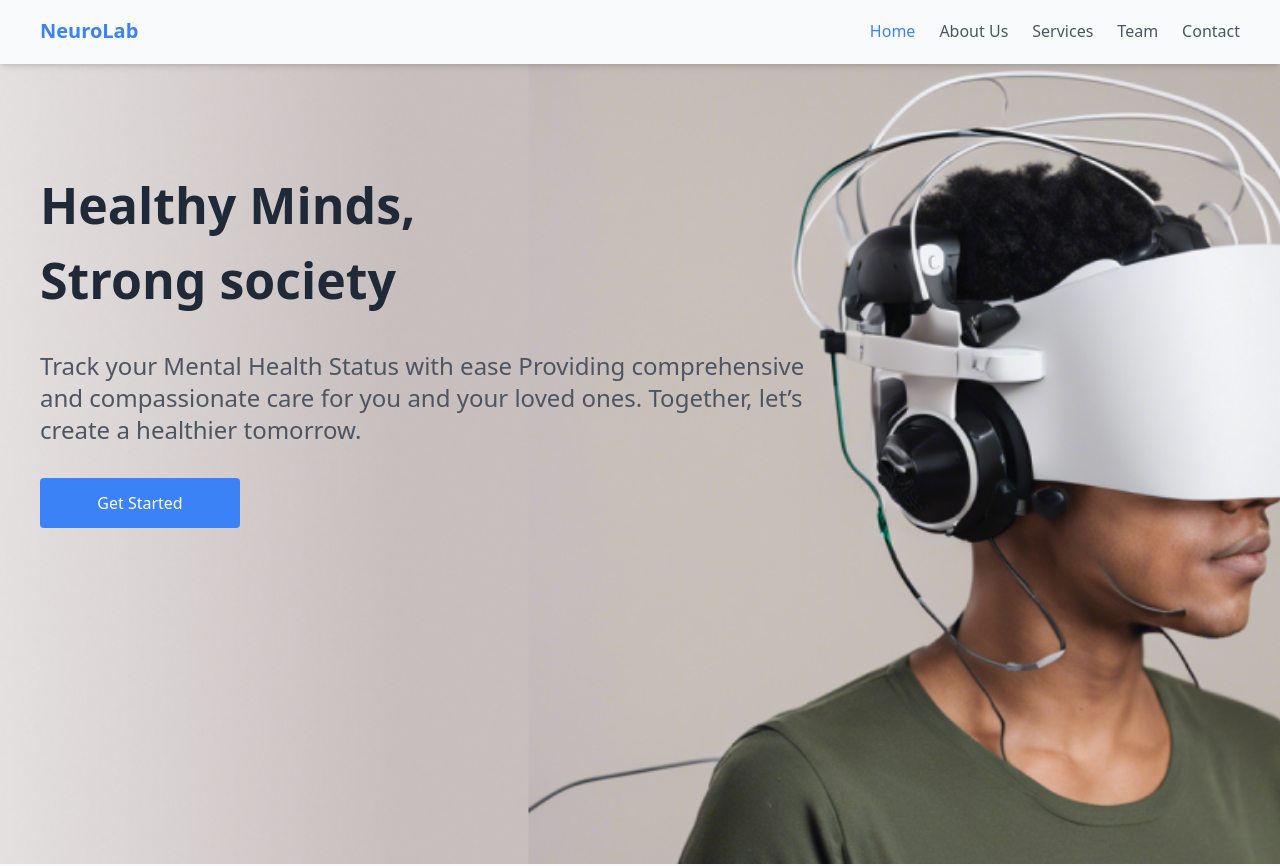
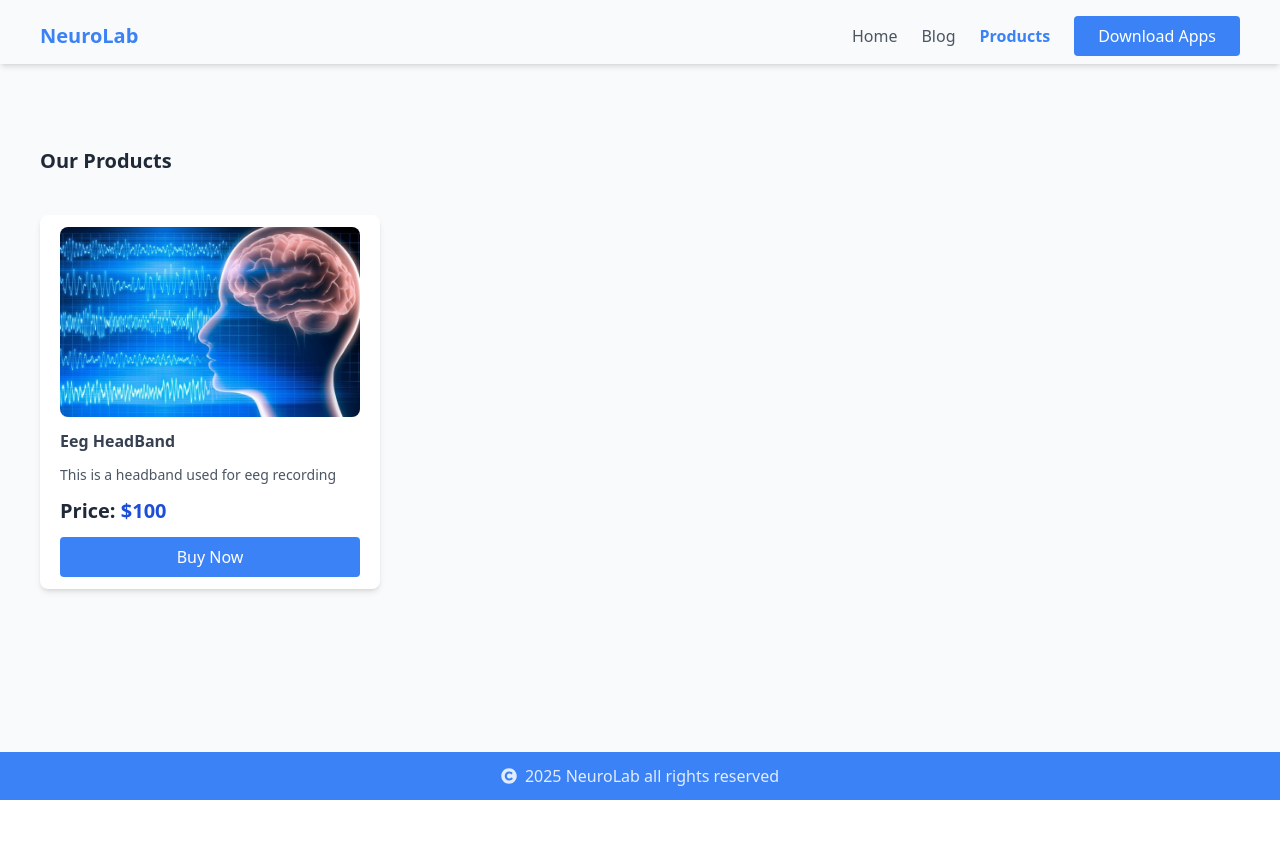
Before and after one commit to aine1100/NeuroLab, a React (Vite) app: page /products in a window 1280 px wide. Shown: the top 866 px of the page. After the commit the page ends 800 px from the top, so only its background shows below. Built offline with nearby package versions, Linux system fonts and the light colour scheme.

Commit message:
added new pages

```diff
--- a/package.json
+++ b/package.json
@@ -14,7 +14,8 @@
     "react": "^18.3.1",
     "react-dom": "^18.3.1",
     "react-icons": "^5.4.0",
-    "react-intersection-observer": "^9.13.1"
+    "react-intersection-observer": "^9.13.1",
+    "react-router-dom": "^7.1.5"
   },
   "devDependencies": {
     "@eslint/js": "^9.13.0",
--- a/src/App.tsx
+++ b/src/App.tsx
@@ -1,59 +1,21 @@
-import Header from "./components/Header";
-import HeroSection from "./components/HeroSection";
-import ServicesSection from "./components/ServicesSection";
-import WhyUs from "./components/WhyChooseUs";
-import DoctorsSection from "./components/DoctorsSection";
-import TestimonialsSection from "./components/TestimonialsSection";
-import FAQSection from "./components/FAQSection";
-import FadeInSection from "./components/FadeInSection";
-import Contact from "./components/contact";
-import Footer from "./components/Footer";
+import { BrowserRouter as Router, Routes, Route } from "react-router-dom";
+import LandingPage from "./page/landing";
+import ProjectPage from "./page/products";
+import ChatRoom from "./page/chatRoom";
 
 const App: React.FC = () => {
   return (
-    <div className="font-sans bg-gray-50">
-      <Header />
-      <FadeInSection>
-        <div id="home">
-          <HeroSection />
-        </div>
-      </FadeInSection>
-      <FadeInSection>
-        <div id="about">
-          <ServicesSection />
-        </div>
-      </FadeInSection>
-      <FadeInSection>
-        <div id="services">
-          <WhyUs />
-        </div>
-      </FadeInSection>
-      <FadeInSection>
-        <div id="team">
-          <DoctorsSection />
-        </div>
-      </FadeInSection>
-      <FadeInSection>
-        <div id="testimonials">
-          <TestimonialsSection />
-        </div>
-      </FadeInSection>
-      <FadeInSection>
-        <div id="faq">
-          <FAQSection />
-        </div>
-      </FadeInSection>
-      <FadeInSection>
-        <div id="contact">
-          <Contact />
-        </div>
-      </FadeInSection>
-      <FadeInSection>
-        <div id="footer">
-          <Footer />
-        </div>
-      </FadeInSection>
-    </div>
+    <Router>
+      <div className="font-sans bg-gray-50 min-h-screen">
+        <Routes>
+
+          <Route path="/" element={<LandingPage />} />
+
+          <Route path="/products" element={<ProjectPage />} />
+          <Route path="/chat" element={<ChatRoom/>}/>
+        </Routes>
+      </div>
+    </Router>
   );
 };
 
--- a/src/components/Footer.tsx
+++ b/src/components/Footer.tsx
@@ -6,10 +6,10 @@ export default function Footer() {
         <div className="flex items-center flex-col  gap-5 justify-center container mx-auto w-full bg-blue-500 py-3 ">
             <div className="items-center flex gap-2 text-white text-opacity-85">
                 <FaCopyright/>
-                <p>NeuroLab all rights reserved</p>
+                <p>2025 NeuroLab all rights reserved </p>
 
             </div>
-            <p className="text-white text-opacity-75">Made by Neurolab Team 2025</p>
+
 
 
         </div>
--- a/src/components/Header.tsx
+++ b/src/components/Header.tsx
@@ -1,55 +1,22 @@
 import React, { useState, useEffect } from "react";
+import { NavLink } from "react-router-dom";
+import Button from "./Button";
 
 const Header: React.FC = () => {
   const [isScrolled, setIsScrolled] = useState(false);
-  const [activeTab, setActiveTab] = useState<string>("");
-
-  // Sections for IntersectionObserver
-  const sections = ["home", "about", "services", "team", "contact"];
 
   useEffect(() => {
     const handleScroll = () => {
       setIsScrolled(window.scrollY > 0);
     };
-
     window.addEventListener("scroll", handleScroll);
     return () => window.removeEventListener("scroll", handleScroll);
   }, []);
 
-  useEffect(() => {
-    const observerOptions = {
-      threshold: 0.5, // Trigger when 50% of the section is in view
-    };
-
-    const observer = new IntersectionObserver(
-      (entries) => {
-        entries.forEach((entry) => {
-          if (entry.isIntersecting) {
-            setActiveTab(entry.target.id); // Update activeTab when section is in view
-          }
-        });
-      },
-      observerOptions
-    );
-
-    sections.forEach((sectionId) => {
-      const section = document.getElementById(sectionId);
-      if (section) {
-        observer.observe(section);
-      }
-    });
-
-    return () => {
-      observer.disconnect();
-    };
-  }, []);
-
   const tabs = [
-    { name: "Home", path: "#home" },
-    { name: "About Us", path: "#about" },
-    { name: "Services", path: "#services" },
-    { name: "Team", path: "#team" },
-    { name: "Contact", path: "#contact" },
+    { name: "Home", path: "/" },
+    { name: "Blog", path: "https://neurolablog.blogspot.com/" },
+    { name: "Products", path: "/products" },
   ];
 
   return (
@@ -63,20 +30,23 @@ const Header: React.FC = () => {
       <div className="container mx-auto flex justify-between items-center px-10">
         <h1 className="text-[20px] font-bold text-blue-500">NeuroLab</h1>
 
-        <ul className="flex space-x-6 -ml-[20rem]">
+        <ol className="flex space-x-6 items-center justify-center -ml-[20rem]">
           {tabs.map((tab, index) => (
             <li key={index}>
-              <a
-                href={tab.path}
-                className={`${
-                  activeTab === tab.path.slice(1) ? "text-blue-500" : "text-gray-600"
-                } hover:text-blue-500 transition-colors`}
+              <NavLink
+                to={tab.path}
+                className={({ isActive }) =>
+                  isActive
+                    ? "text-blue-500 font-bold"
+                    : "text-gray-600 hover:text-blue-500 transition-colors"
+                }
               >
                 {tab.name}
-              </a>
+              </NavLink>
             </li>
           ))}
-        </ul>
+          <Button text="Download Apps" />
+        </ol>
       </div>
     </nav>
   );
--- /dev/null
+++ b/src/components/download.tsx
@@ -0,0 +1,25 @@
+import Button from "./Button"
+
+export default function DownloadApp(){
+    const download=[
+        "Download Mobile","Download Desktop"
+    ]
+    return(
+        <div className="flex flex-col gap-10 items-center py-5 px-10 justify-center">
+            <h1 className="text-4xl font-bold text-gray-800">Download Our Apps</h1>
+            <p className="text-gray-600 max-w-2xl text-center">At NeuroLab We offer the two main apps for our client the one for the mobile which is used by the clients and the other one of desktop used by doctors</p>
+            <div className="flex items-center gap-10 justify-center">
+            {
+                download.map((item,index)=>(
+                    <div key={index}>
+                        <Button text={item} />
+
+                    </div>
+                ))
+            }
+
+            </div>
+
+        </div>
+    )
+}
--- /dev/null
+++ b/src/page/chatRoom.tsx
@@ -0,0 +1,18 @@
+export default function ChatRoom(){
+    return(
+        <div className="flex flex-col w-full px-10  py-5">
+            <div className="flex justify-between bg-opacity-50  bg-white bg-transparent backdrop-blur-md items-center w-full rounded-3xl p-5">
+            <h1 className="text-blue-600 font-semibold text-md">NeuroLab</h1>
+            <div className="flex items-center gap-5 flex-row-reverse justify-center">
+                <img src="/boys.jpg" alt="User image" className="w-10 h-10 rounded-full"/>
+                <p className="text-gray-600">Welcome User</p>
+            </div>
+
+            </div>
+            <div className="">
+
+            </div>
+
+        </div>
+    )
+}
--- /dev/null
+++ b/src/page/landing.tsx
@@ -0,0 +1,66 @@
+import Header from "../components/Header";
+import HeroSection from "../components/HeroSection";
+import ServicesSection from "../components/ServicesSection";
+import WhyUs from "../components/WhyChooseUs";
+import DoctorsSection from "../components/DoctorsSection";
+import TestimonialsSection from "../components/TestimonialsSection";
+import FAQSection from "../components/FAQSection";
+import FadeInSection from "../components/FadeInSection";
+import Contact from "../components/contact";
+import Footer from "../components/Footer";
+import DownloadApp from "../components/download";
+
+const LandingPage: React.FC = () => {
+  return (
+    <div className="font-sans bg-gray-50">
+      <Header />
+      <FadeInSection>
+        <div id="home">
+          <HeroSection />
+        </div>
+      </FadeInSection>
+      <FadeInSection>
+        <div id="about">
+          <ServicesSection />
+        </div>
+      </FadeInSection>
+      <FadeInSection>
+        <div id="services">
+          <WhyUs />
+        </div>
+      </FadeInSection>
+      <FadeInSection>
+        <div id="team">
+          <DoctorsSection />
+        </div>
+      </FadeInSection>
+      <FadeInSection>
+        <div id="testimonials">
+          <DownloadApp/>
+        </div>
+      </FadeInSection>
+      <FadeInSection>
+        <div id="testimonials">
+          <TestimonialsSection />
+        </div>
+      </FadeInSection>
+      <FadeInSection>
+        <div id="faq">
+          <FAQSection />
+        </div>
+      </FadeInSection>
+      <FadeInSection>
+        <div id="contact">
+          <Contact />
+        </div>
+      </FadeInSection>
+      <FadeInSection>
+        <div id="footer">
+          <Footer />
+        </div>
+      </FadeInSection>
+    </div>
+  );
+};
+
+export default LandingPage;
--- /dev/null
+++ b/src/page/products.tsx
@@ -0,0 +1,70 @@
+import { useState } from "react";
+import Button from "../components/Button";
+import Footer from "../components/Footer";
+import Header from "../components/Header";
+export default function ProjectPage() {
+    const [isModalOpen, setIsModalOpen] = useState(false);
+
+    const tools = [
+      {
+        image: "/eeg.png",
+        title: "Eeg HeadBand",
+        desc: "This is a headband used for eeg recording",
+        price: "$100",
+        button: "Buy Now",
+      },
+    ];
+
+    const handleBuyNow = () => {
+      setIsModalOpen(true);
+    };
+
+    const closeModal = () => {
+      setIsModalOpen(false);
+    };
+
+    return (
+      <div className="flex flex-col min-h-screen">
+        <Header />
+        <main className="flex-grow mx-auto py-4 px-10 container flex flex-col gap-10 items-start justify-center">
+          <div className="flex gap-5 items-center -mt-20 justify-center">
+            <h1 className="text-xl font-semibold  text-gray-800">Our Products</h1>
+          </div>
+          <div className="flex">
+            {tools.map((item, index) => (
+              <div
+                key={index}
+                className="bg-white shadow-md hover:shadow-lg gap-3 rounded-lg px-5 py-3 flex flex-col items-start"
+              >
+                <img src={item.image} alt="" className="w-[300px] rounded-lg" />
+                <h1 className="font-semibold text-md text-gray-700">{item.title}</h1>
+                <p className="text-sm text-gray-600">{item.desc}</p>
+                <p className="text-xl font-semibold text-gray-800">
+                  Price: <span className="text-xl font-bold text-blue-700">{item.price}</span>
+                </p>
+                <Button text={item.button} className="w-full" onClick={handleBuyNow} />
+              </div>
+            ))}
+          </div>
+        </main>
+
+        {/* Modal */}
+        {isModalOpen && (
+          <div className="fixed inset-0 bg-gray-800 bg-opacity-40 flex items-center justify-center">
+            <div className="bg-white rounded-lg p-5 w-96 shadow-lg">
+              <h2 className="text-xl font-bold text-gray-800 mb-4">Product Update</h2>
+              <p className="text-gray-600">This product is not yet on the market.</p>
+              <button
+                className="mt-4 px-4 py-2 text-white rounded bg-red-600 w-full"
+                onClick={closeModal}
+              >
+                Close
+              </button>
+            </div>
+          </div>
+        )}
+
+        <Footer />
+      </div>
+    );
+  }
```
Also changed, not shown: 1 other file (tests, documents, lock files or other folders).
